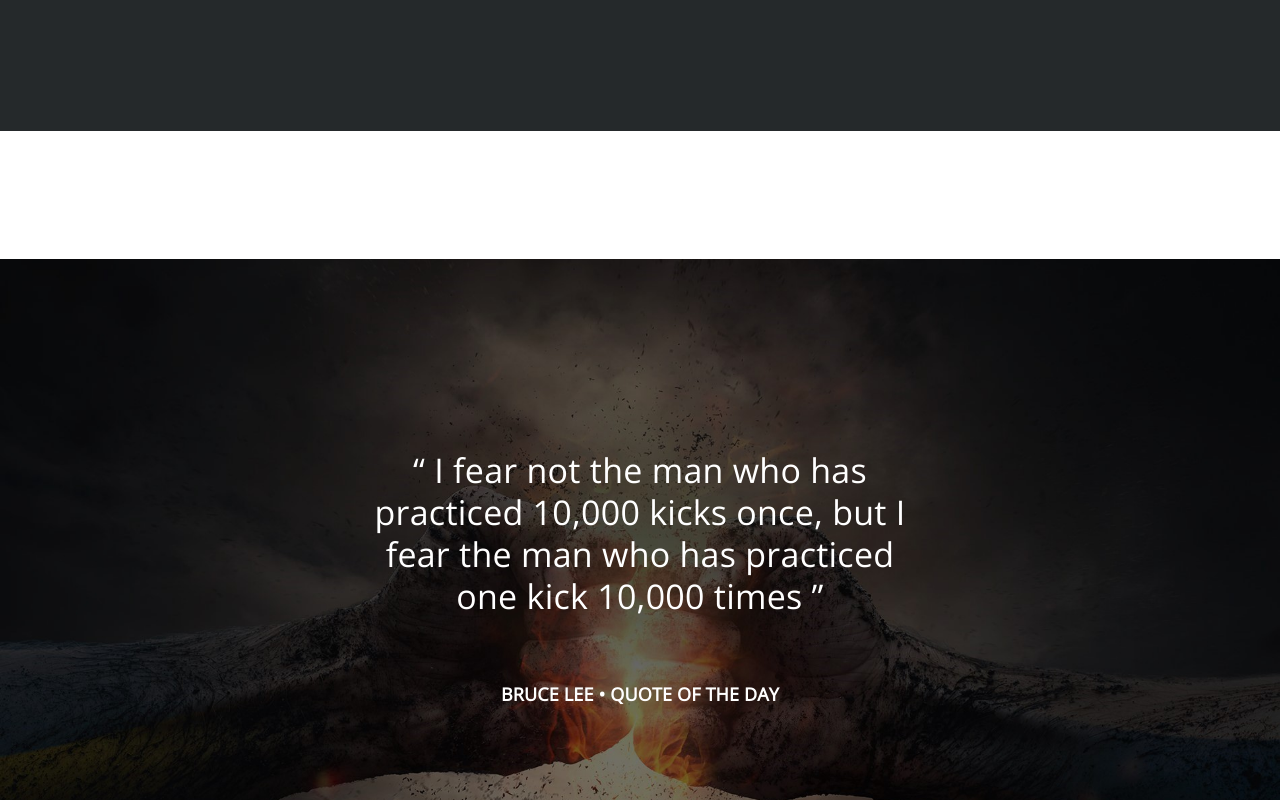
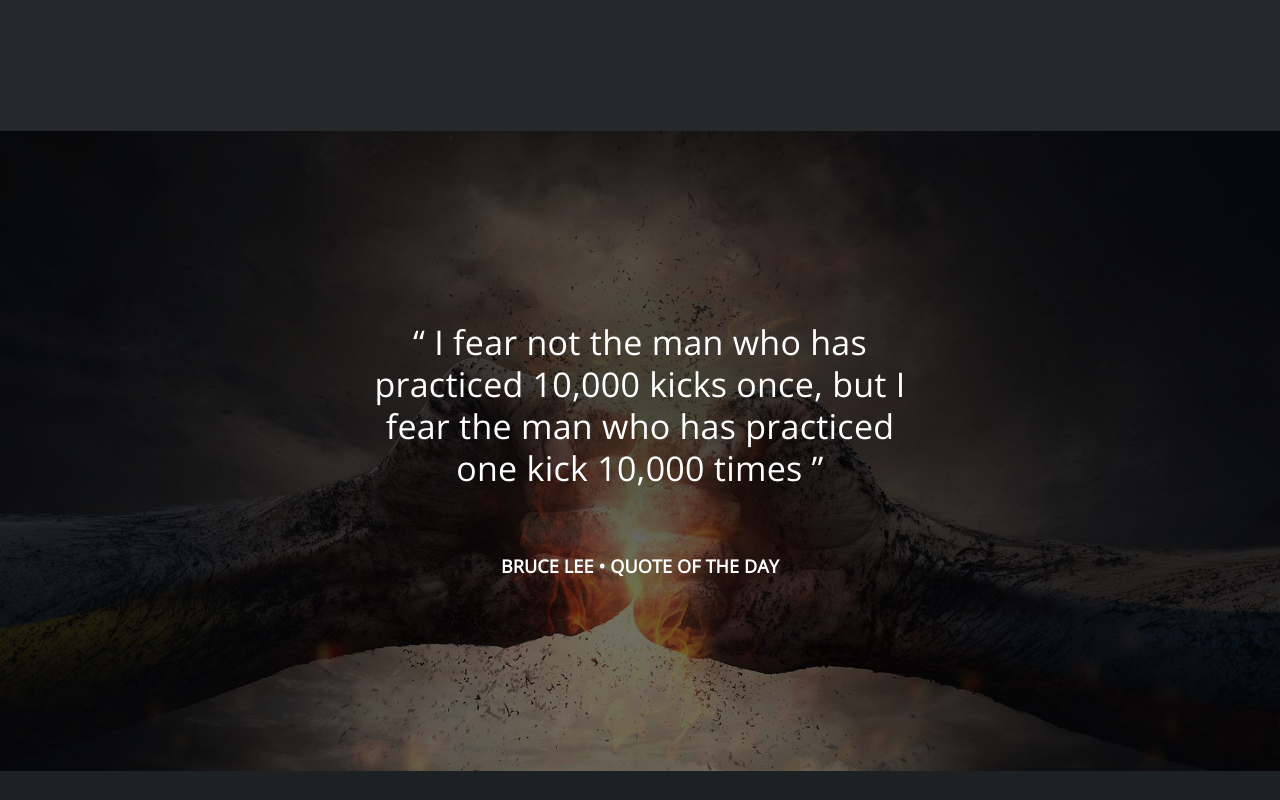
Before and after one commit to SabaAsgarian/Avada_Gym_Typscript, a Next.js app: page / in a window 1280 px wide. Shown: the part 4480-5280 px from the top of the page. Built offline with nearby package versions, Linux system fonts and the light colour scheme.

Commit message:
Update page.tsx

```diff
--- a/src/app/page.tsx
+++ b/src/app/page.tsx
@@ -299,7 +299,7 @@ const Page: React.FC = () => {
           ))}
         </Box>
       </Box>
-      <div className='bg-brucelee  bg-fixed bg-cover w-full min-h-[80vh] max-h-auto flex justify-center items-center my-[10%]'>
+      <div className='bg-brucelee  bg-fixed bg-cover w-full min-h-[80vh] max-h-auto flex justify-center items-center '>
         <Box sx={{ color: "white", display: 'flex', flexDirection: 'column', textAlign: 'center', justifyContent: 'center', alignItems: 'center' }}>
           <Typography variant='h4' sx={{ width: { xs: "80%", lg: "45%" }, fontFamily: 'os' }}>“ I fear not the man who has practiced 10,000 kicks once, but I fear the man who has practiced one kick 10,000 times ”</Typography>
           <Typography sx={{ fontWeight: 'bolder', marginTop: '5%', fontFamily: 'os', fontSize: '18px' }}>BRUCE LEE • QUOTE OF THE DAY</Typography>
```
